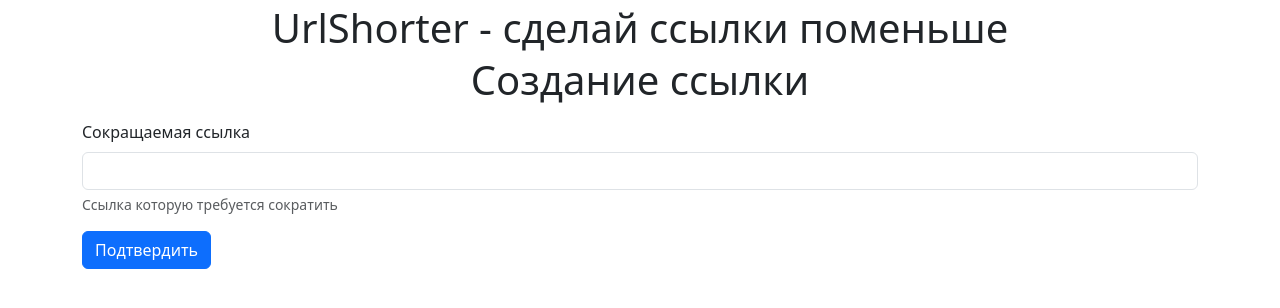
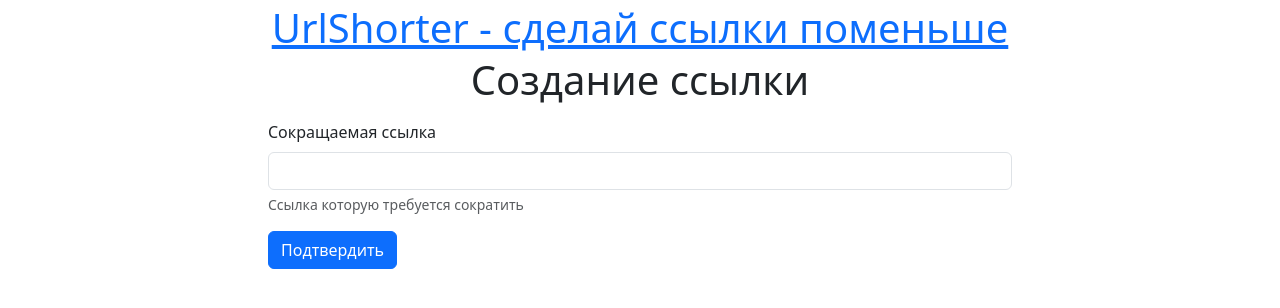
Before and after one commit to Lisoveliy/UrlShorter, a plain HTML site: page ASP.Net/wwwroot/create.html in a window 1280 px wide. Drawn offline with nearby package versions, Linux system fonts and the light colour scheme.

Commit message:
Last small fixes

```diff
--- a/ASP.Net/wwwroot/create.html
+++ b/ASP.Net/wwwroot/create.html
@@ -16,10 +16,10 @@
 <body>
     <div>
         <header class="m-1">
-            <h1 class="head-text">UrlShorter - сделай ссылки поменьше</h1>
-        </header>
-        <div class="container" id="editlinkform">
-            <form id="createform">
+            <a href="/"><h1 class="head-text">UrlShorter - сделай ссылки поменьше</h1></a>
+</header>
+        <div class="container" id="edit-link-form">
+            <form id="create-form">
                 <p class="display-6 text-center">Создание ссылки</p>
                 <div class="mb-3">
                     <label for="shortUrlInput" class="form-label">Сокращаемая ссылка</label>
--- a/ASP.Net/wwwroot/scripts/Components/TableRenderer.js
+++ b/ASP.Net/wwwroot/scripts/Components/TableRenderer.js
@@ -34,6 +34,7 @@ export class TableRenderer {
         let mainel = document.createElement('a');
         mainel.textContent = content ?? "";
         mainel.href = href;
+        mainel.target = "_blank";
         return mainel;
     }
 }
--- a/ASP.Net/wwwroot/scripts/createPage.js
+++ b/ASP.Net/wwwroot/scripts/createPage.js
@@ -5,7 +5,7 @@ import { createLink } from './Client/addData.js';
 //Input Field
 let shorturl = document.getElementById('shortUrlInput');
 //Listen events of submit
-document.getElementById('createform').addEventListener('submit', async (e) => {
+document.getElementById('create-form').addEventListener('submit', async (e) => {
     e.preventDefault();
     await createLink(shorturl.value);
 });
```
Also changed, not shown: ASP.Net/wwwroot/edit.html (+1 -1 lines).
